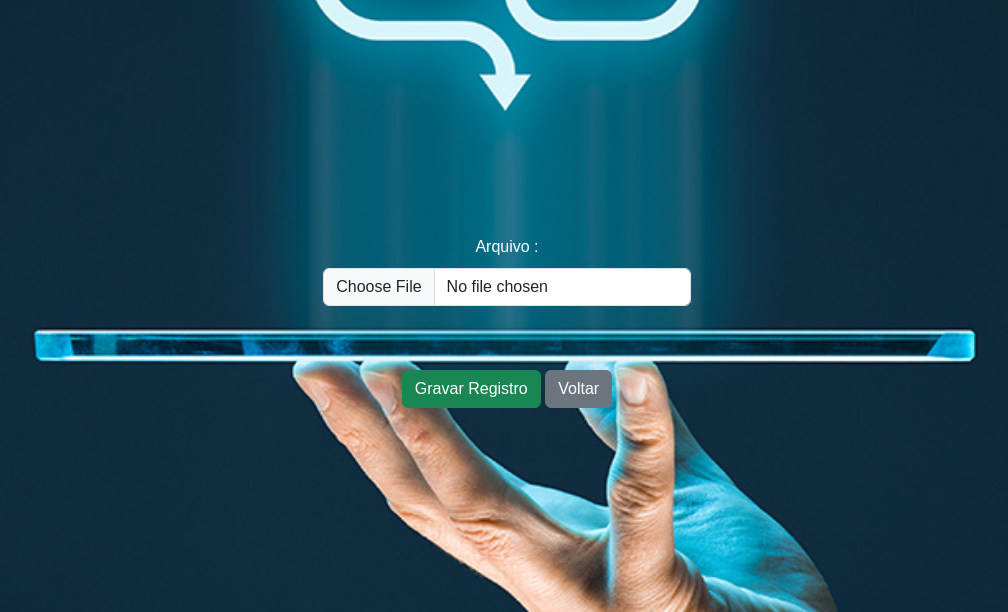
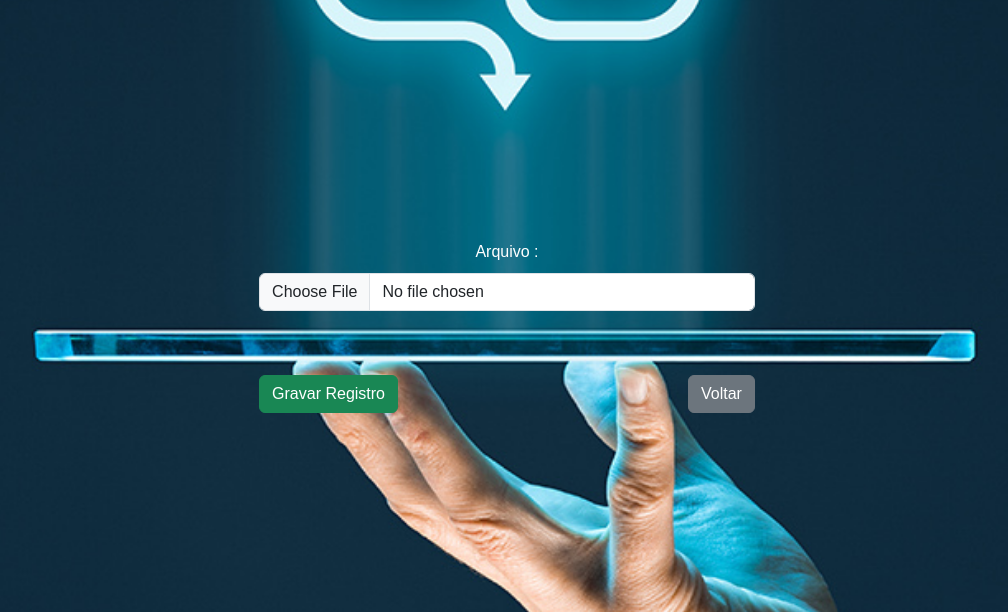
Before and after one commit to RogerioSenac/site_PresbiterianaJacupiranga, a PHP site: page /pages/Galeria/upload.php in a window 1280 px wide. Shown: the part 389-1001 px from the top of the page, without its empty margins (133-1141 px from the left). Run offline with PHP 8.4, Linux system fonts and the light colour scheme; some libraries are stand-ins or nearby versions.

Commit message:
refacture.rogerio-style.css-upload.php

```diff
--- a/Assets/css/styles.css
+++ b/Assets/css/styles.css
@@ -582,10 +582,15 @@ section {
 } */
 
 .arquivo{
-    margin-top: -70px;
+    margin-top: -60px;
     margin-bottom: 40px;
+    gap: 100px;
 }
 
+.button-spacing {
+    display: flex;
+    gap: 290px; /* Define o espaço entre os botões */
+}
 
 
 
--- /dev/null
+++ b/info.php
@@ -0,0 +1,3 @@
+<?php
+phpinfo();
+?>
--- a/pages/Galeria/upload.php
+++ b/pages/Galeria/upload.php
@@ -30,7 +30,7 @@ if ($_SERVER["REQUEST_METHOD"] == "POST") {
     // Verifica se o arquivo foi enviado
     if (move_uploaded_file($arquivo['tmp_name'], $caminhoArquivo)) {
         // Prepara e executa a consulta SQL para inserir os dados
-        $smt = $conexao->prepare("INSERT INTO   $tabela(nomearquivo, caminho, tipo, tamanho) VALUES(?, ?, ?, ?)");
+        $smt = $conexao->prepare("INSERT INTO $tabela(nomearquivo, caminho, tipo, tamanho) VALUES(?, ?, ?, ?)");
         $smt->execute([$nomeArquivo, $caminhoArquivo, $tipoArquivo, $arquivo['size']]);
 
         // Redirecionar para a página de cadastro com uma mensagem de sucesso
@@ -62,15 +62,15 @@ if ($_SERVER["REQUEST_METHOD"] == "POST") {
         <div class="content text-center">
             <form method="POST" enctype="multipart/form-data">
                 <div class="row justify-content-md-center">
-                    <div class="arquivo col col-lg-8">
+                    <div class="arquivo col col-lg-12">
                         <label for="nomearquivo" class="form-label">Arquivo :</label>
                         <input type="file" class="form-control" id="nomearquivo" name="nomearquivo"
                             accept="image/*,video/*,audio/*" required>
                     </div>
-                    <div class="mt-4">
-                        <button type="submit" class="btn btn-success">Gravar Registro</button>
-                        <a href="galeria.php" class="btn btn-secondary">Voltar</a>
-                    </div>
+                </div>
+                <div class="botao mt-4 button-spacing">
+                    <button type="submit" class="btn btn-success">Gravar Registro</button>
+                    <a href="galeria.php" class="btn btn-secondary">Voltar</a>
                 </div>
             </form>
         </div>
```
